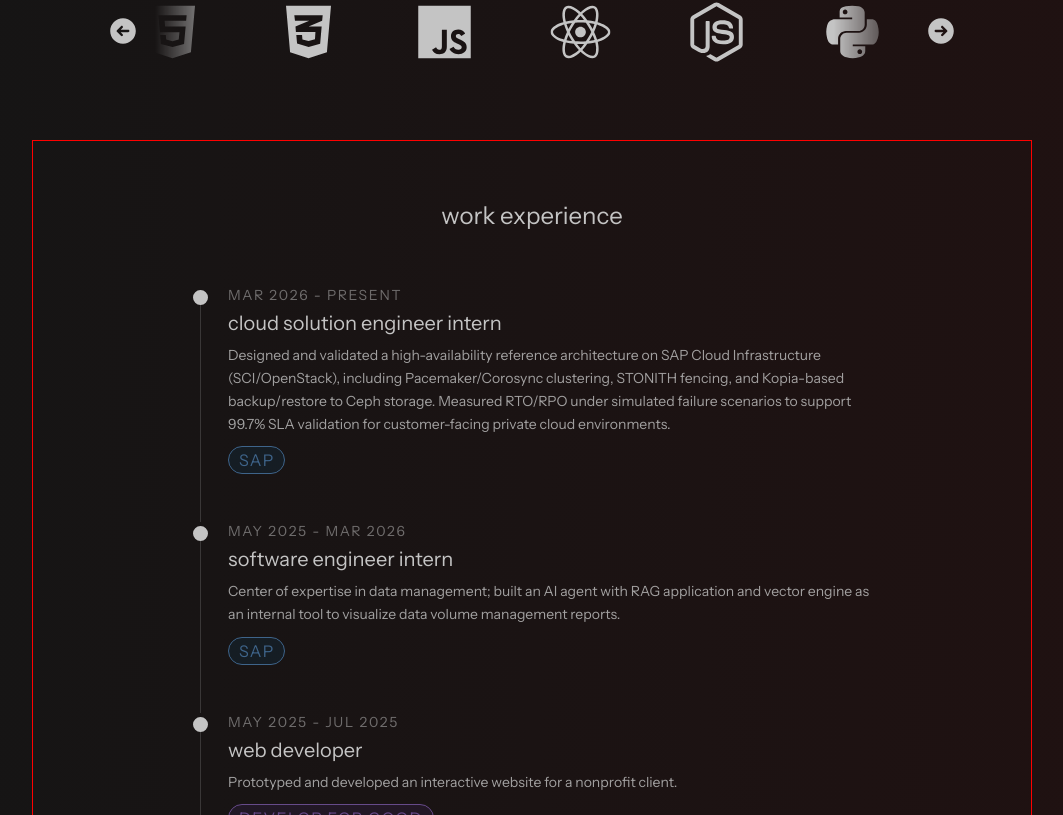
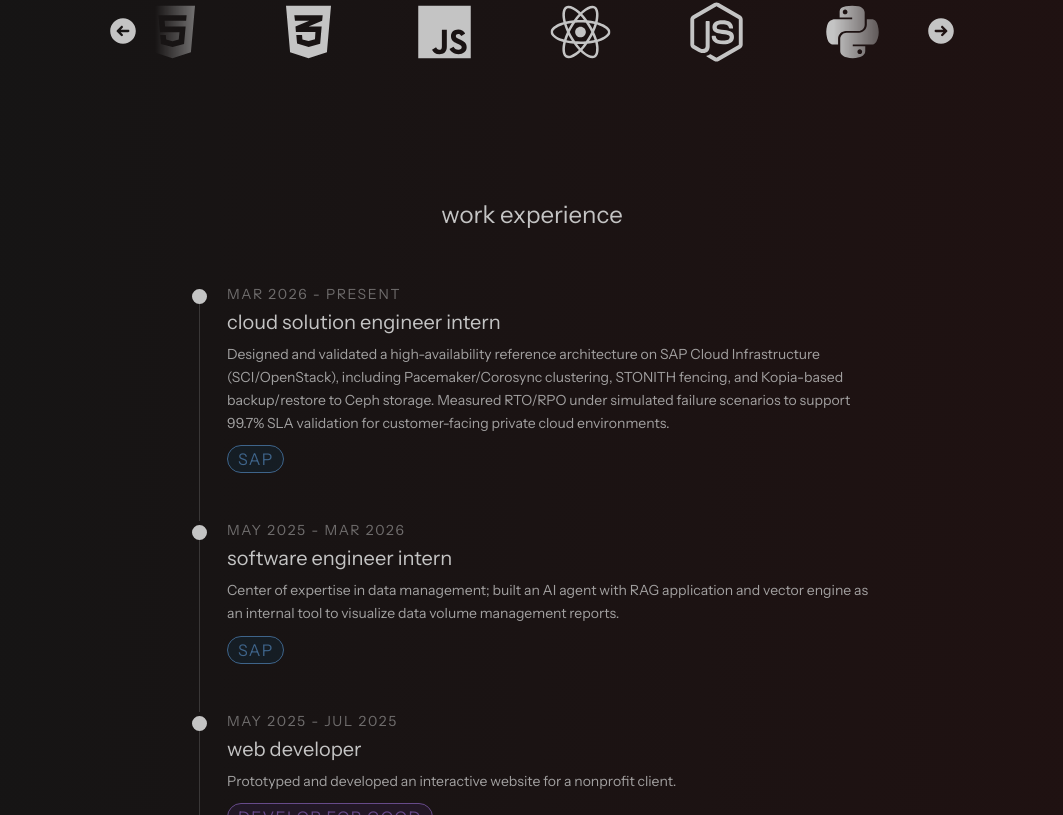
Before and after one commit to adyan1025/adyan1025.github.io, a React (Vite) app: page / in a window 1280 px wide. Shown: the part 565-1380 px from the top of the page, without its empty margins (108-1171 px from the left). Built offline with nearby package versions, Linux system fonts and the light colour scheme; a web font is replaced by a local one.

Commit message:
Removed clickability in experience

```diff
--- a/src/sections/Experience.jsx
+++ b/src/sections/Experience.jsx
@@ -45,8 +45,7 @@ function Experience() {
         {timelineItems.map((item) => (
           <li
             key={item.id}
-            className={`timeline-item${activeId === item.id ? " active" : ""}`}
-            onClick={() => setActiveId(item.id === activeId ? null : item.id)}
+            className={`timeline-item`}
           >
             <div className="timeline-dot" />
             <div className="timeline-content">
--- a/src/styling/Experience.css
+++ b/src/styling/Experience.css
@@ -5,7 +5,6 @@
   flex-direction: column;
   justify-content: center;
   align-items: center;
-  border: 1px red solid
 }
 
 .timeline-header {
@@ -40,7 +39,6 @@
   align-items: flex-start;
   gap: 1.25rem;
   padding: 0 0 3rem 0;
-  cursor: pointer;
   opacity: 0;
   transform: translateY(1rem);
   animation: fadeUp 0.5s ease forwards;
```
